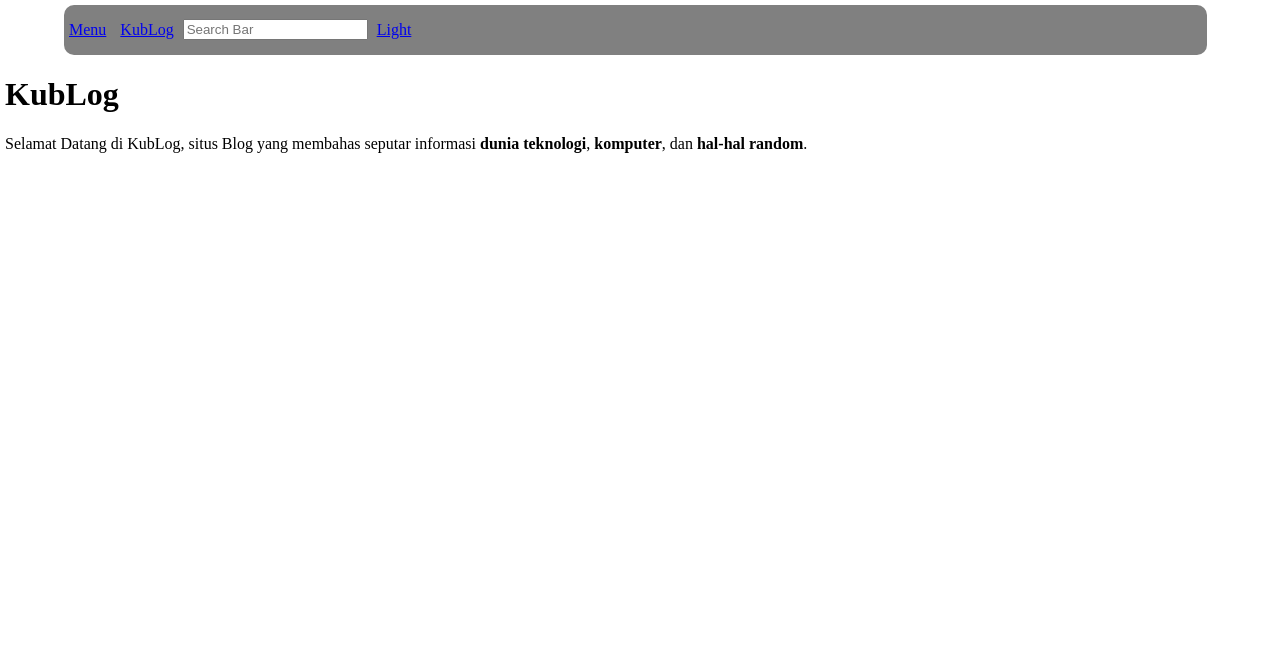
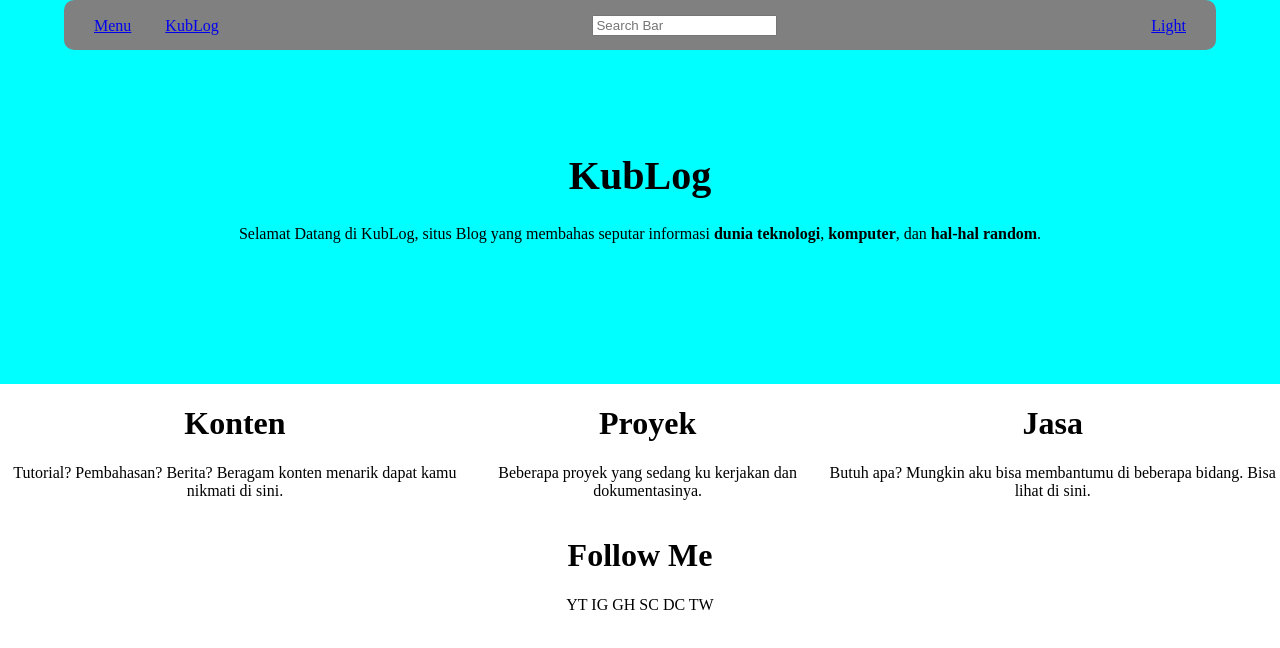
Before and after one commit to unikub0/unikub0.github.io, a plain HTML site: page index.html in a window 1280 px wide. Drawn offline with Linux system fonts and the light colour scheme.

Commit message:
tes tes tes

```diff
--- a/index.html
+++ b/index.html
@@ -12,21 +12,59 @@
     <!--Kublog framework-->
     <link rel="stylesheet" href="/style/kublog.css" type="text/css"/>
 
+    <style>
+        #main{
+            background-color: aqua;
+        }
+    </style>
+
     <!--Title-->
-    <title>UniKubLog - Selamat Datang</title>
+    <title>KubLog - Selamat Datang</title>
 </head>
 <body>
-    <nav class="hbar">
-        <a href="#menu" class="item">Menu</a>
-        <a href="#home" class="item">KubLog</a> <!--Logo-->
-        <input type="text" placeholder="Search Bar">
-        <a href="#theme" class="item">Light</a>
-    </nav>
-    <header class="sect">
-        <h1>KubLog</h1>
-        <p>Selamat Datang di KubLog, situs Blog yang membahas seputar informasi
-             <b>dunia teknologi</b>, <b>komputer</b>, dan <b>hal-hal random</b>.</p>
+
+    <header class="card flex" id="main">
+        <div class="element">
+            <h1 class="title align-center">KubLog</h1>
+            <p>
+                Selamat Datang di KubLog, situs Blog yang membahas seputar informasi
+                <b>dunia teknologi</b>, <b>komputer</b>, dan <b>hal-hal random</b>.
+            </p>
+        </div>
 
     </header>
+    <nav class="hbar">
+        <div class="item">
+            <a href="#menu" class="item">Menu</a>
+            <a href="#home" class="item">KubLog</a> <!--Logo-->
+        </div>
+        <div class="item">
+            <input type="text" placeholder="Search Bar">
+        </div>
+        <div class="item">
+            <a href="#theme" class="item">Light</a>
+        </div>
+    </nav>
+    <div class="card flex">
+        <div class="hcard">
+            <h1 class="title">Konten</h1>
+            <p>Tutorial? Pembahasan? Berita? Beragam konten menarik dapat kamu nikmati di sini.</p>
+        </div>
+        <div class="hcard">
+            <h1 class="title">Proyek</h1>
+            <p>Beberapa proyek yang sedang ku kerjakan dan dokumentasinya.</p>
+        </div>
+        <div class="hcard">
+            <h1 class="title">Jasa</h1>
+            <p>Butuh apa? Mungkin aku bisa membantumu di beberapa bidang. Bisa lihat di sini.</p>
+        </div>
+    </div>
+
+
+
+    <footer class="card align-center">
+        <h1>Follow Me</h1>
+        YT IG GH SC DC TW
+    </div>
 </body>
 </html>
--- a/style/kublog.css
+++ b/style/kublog.css
@@ -1,20 +1,59 @@
 body{
-    margin: 5px;
+    margin: 0;
 }
+
+/* Utility */
+.flex{
+    display: flex;
+}
+
+.align-left{
+    text-align: left;
+}
+.align-center{
+    text-align: center;
+}
+.align-right{
+    text-align: right;
+}
+
 .hbar{
+    position: absolute;
     width: 90%;
     height: 50px;
     border-radius: 10px;
+    top: 0;
     left: 5%;
-    display: inline-block;
+    display: flex;
+    align-items: center;
+    justify-content: space-between;
     background-color: gray;
-    position: sticky;
 }
 .hbar .item{
     display: inline-block;
     height: 50px;
     line-height: 50px;
-    margin: 0 5px;
+    margin: 0 15px;
     text-align: center;
     vertical-align: middle;
 }
+#main h1{
+    font-size: 2.5rem;
+}
+#main{
+    height: 24rem;
+    justify-content: center;
+    align-items: center;
+}
+.card {
+    position: relative;
+    width: 100%;
+}
+.card .element{
+    position: absolute;
+}
+
+.hcard{
+    display: inline-block;
+    text-align: center;
+}
```
